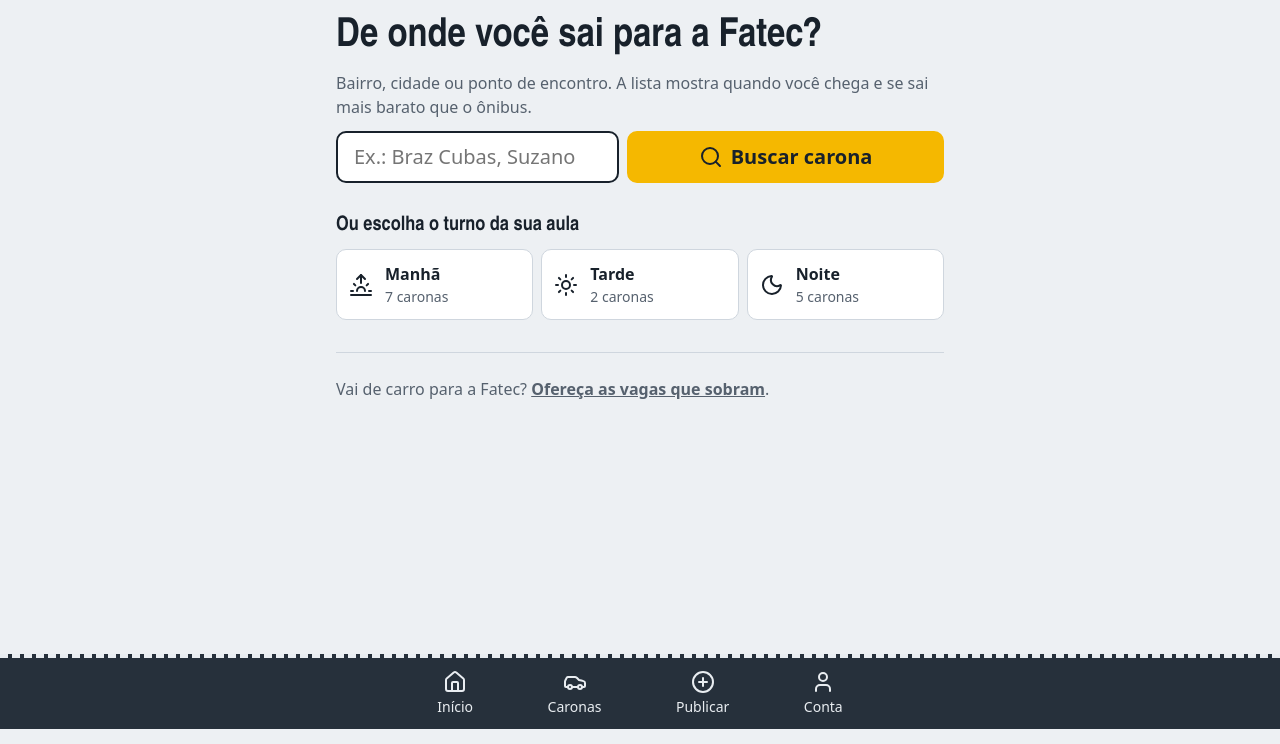
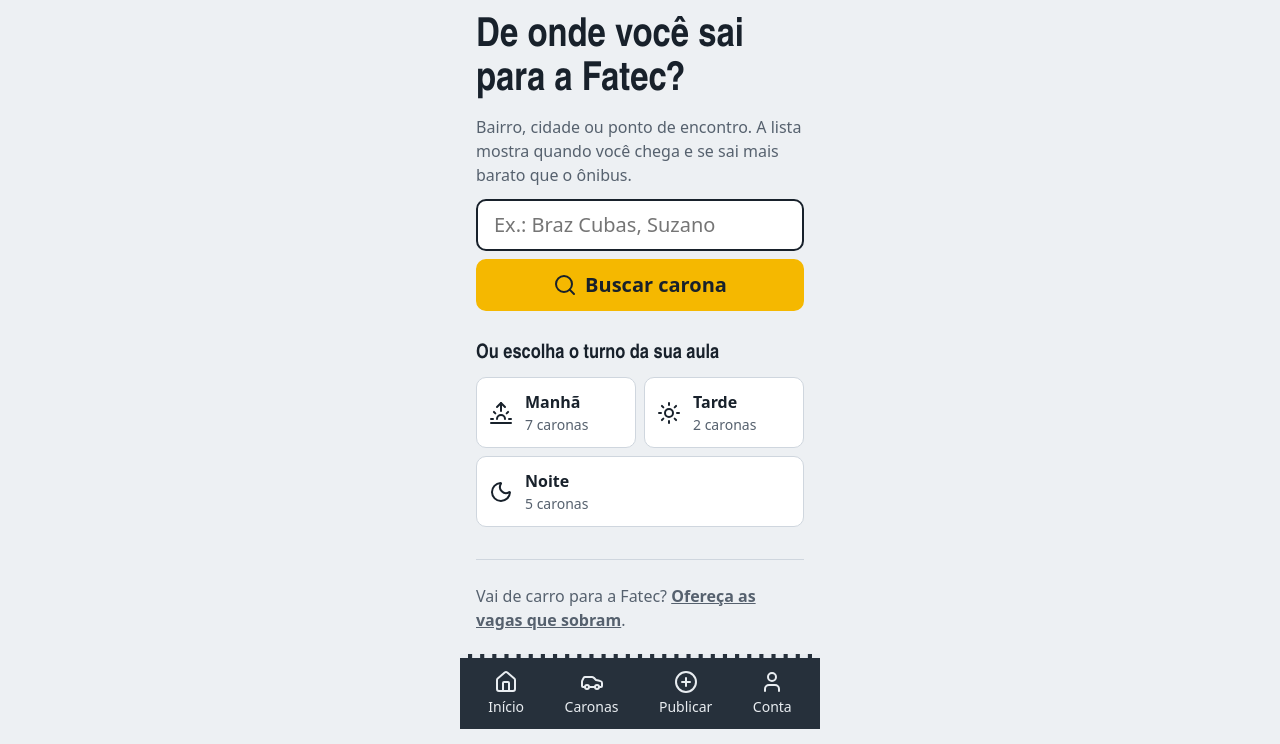
Before and after one commit to EduardoFranca2805/-Desafio-Dispositivos-Moveis, a website built with Vite: page src/index.html in a window 1280 px wide. Shown: the part 71-815 px from the top of the page. Built offline with nearby package versions, Linux system fonts and the light colour scheme.

Commit message:
fix: Ajuste de width para 360px

```diff
--- a/src/css/base.css
+++ b/src/css/base.css
@@ -12,10 +12,13 @@
 
 html {
   -webkit-text-size-adjust: 100%;
+  background: var(--cor-fundo);
 }
 
 body {
+  width: 360px;
   min-height: 100vh;
+  margin: 0 auto;
   font-family: var(--fonte-texto);
   font-size: var(--texto-m);
   line-height: 1.5;
@@ -52,10 +55,10 @@
   outline-offset: 2px;
 }
 
-/* O contêiner das telas. Não é filho de flex, então max-width aqui é seguro.
-   O padding de baixo deixa espaço para o menu fixo. */
+/* O contêiner das telas ocupa o canvas mobile fixo.
+  O padding de baixo deixa espaço para o menu fixo. */
 #app {
-  max-width: 40rem;
+  width: 360px;
   margin: 0 auto;
   padding: var(--esp-5) var(--esp-4) calc(var(--esp-7) + 4rem);
 }
--- a/src/js/navbar/navbar.css
+++ b/src/js/navbar/navbar.css
@@ -1,11 +1,11 @@
-/* Menu fixo embaixo, como no KiOferta. Sem width fixo: left e right em 0
-   fazem a barra ocupar a tela de qualquer largura, inclusive 360px. */
+/* Menu fixo alinhado ao canvas mobile de 360px. */
 .navbar-bottom {
   position: fixed;
-  right: 0;
+  left: 50%;
+  width: 360px;
   bottom: 0;
-  left: 0;
   z-index: 10;
+  transform: translateX(-50%);
   display: flex;
   justify-content: center;
   padding: var(--esp-2) var(--esp-2) calc(var(--esp-2) + env(safe-area-inset-bottom, 0px));
```
